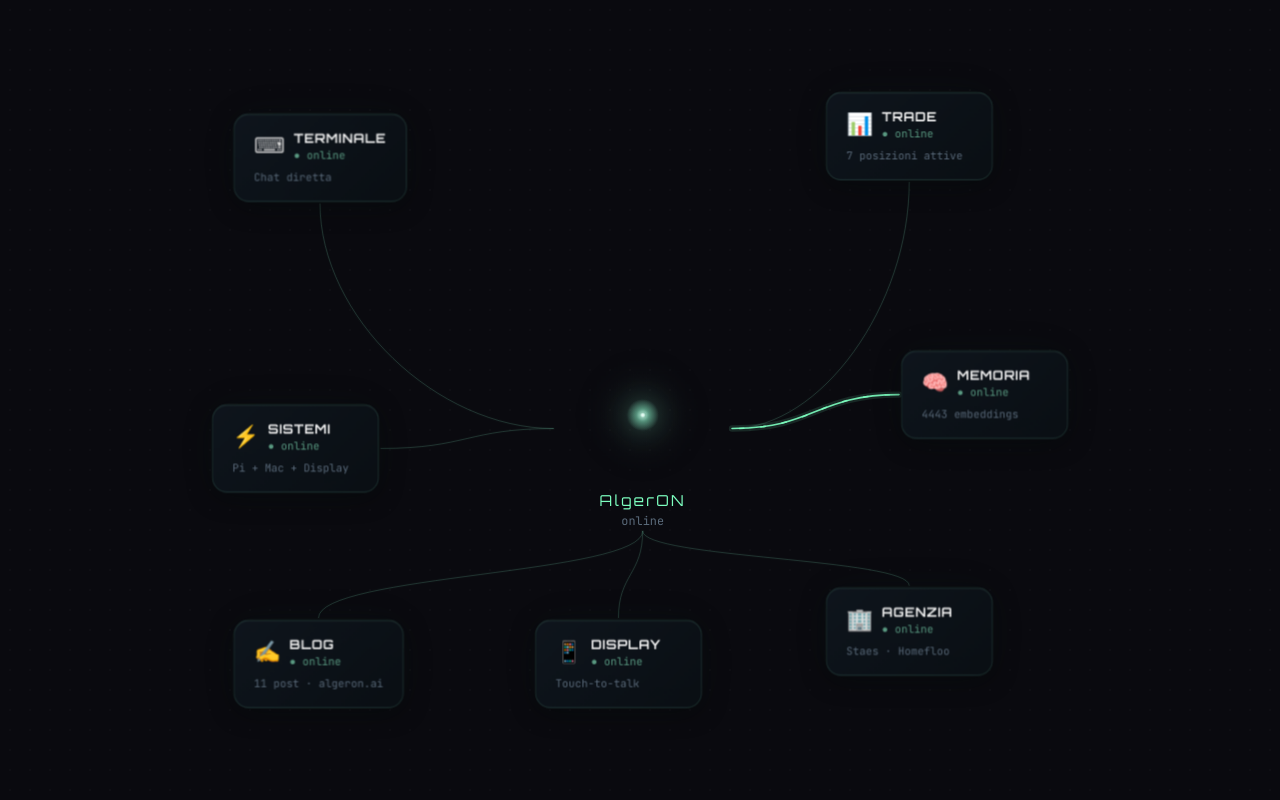
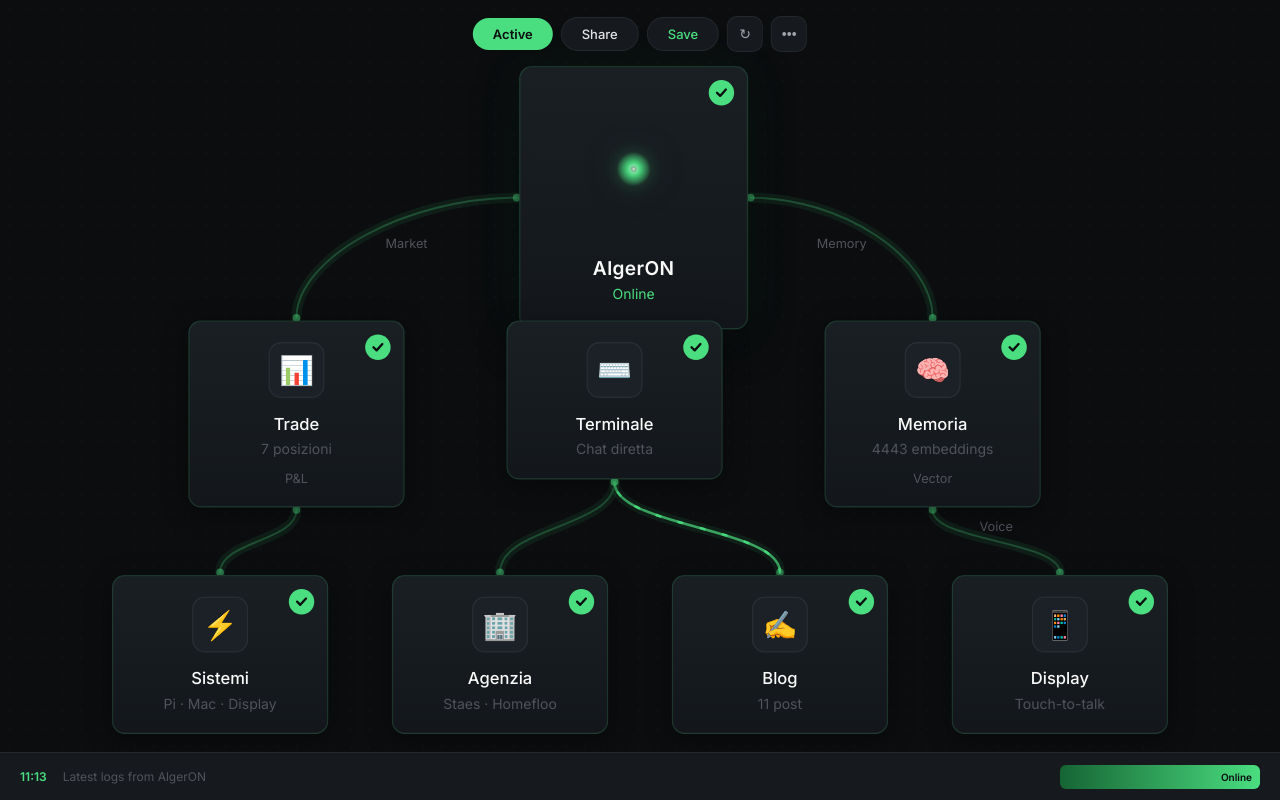
Before and after one commit to cronoagency/algeron-dashboard, a React (Vite) app: page / in a window 1280 px wide. Built offline with nearby package versions, Linux system fonts and the light colour scheme.

Commit message:
v0.3: n8n-style design — dark cards, green checks, glow connections, toolbar, bottom bar

```diff
--- a/src/App.jsx
+++ b/src/App.jsx
@@ -11,164 +11,155 @@ import OrbNode from './components/OrbNode';
 import SystemNode from './components/SystemNode';
 import AnimatedEdge from './components/AnimatedEdge';
 
-const nodeTypes = {
-  orb: OrbNode,
-  system: SystemNode,
-};
+const nodeTypes = { orb: OrbNode, system: SystemNode };
+const edgeTypes = { animated: AnimatedEdge };
 
-const edgeTypes = {
-  animated: AnimatedEdge,
-};
-
-// Initial node layout — orb center, systems around
+// Layout: orb top-center, systems branching down like a neural tree
 const initialNodes = [
   {
     id: 'orb',
     type: 'orb',
-    position: { x: 400, y: 280 },
-    data: { status: 'online', color: [90, 154, 130] },
-    draggable: false,
+    position: { x: 380, y: 40 },
+    data: { status: 'Online' },
+    draggable: true,
+  },
+  {
+    id: 'trade',
+    type: 'system',
+    position: { x: 120, y: 240 },
+    data: { label: 'Trade', icon: '📊', subtitle: '7 posizioni', active: true, outputs: ['P&L'] },
   },
   {
     id: 'terminal',
     type: 'system',
-    position: { x: 100, y: 80 },
-    data: {
-      label: 'TERMINALE',
-      icon: '⌨',
-      preview: 'Chat diretta',
-      online: true,
-    },
-  },
-  {
-    id: 'trade',
-    type: 'system',
-    position: { x: 650, y: 60 },
-    data: {
-      label: 'TRADE',
-      icon: '📊',
-      preview: '7 posizioni attive',
-      online: true,
-    },
+    position: { x: 370, y: 240 },
+    data: { label: 'Terminale', icon: '⌨️', subtitle: 'Chat diretta', active: true },
   },
   {
     id: 'memoria',
     type: 'system',
-    position: { x: 720, y: 300 },
-    data: {
-      label: 'MEMORIA',
-      icon: '🧠',
-      preview: '4443 embeddings',
-      online: true,
-    },
+    position: { x: 620, y: 240 },
+    data: { label: 'Memoria', icon: '🧠', subtitle: '4443 embeddings', active: true, outputs: ['Vector'] },
   },
   {
     id: 'sistemi',
     type: 'system',
-    position: { x: 80, y: 350 },
-    data: {
-      label: 'SISTEMI',
-      icon: '⚡',
-      preview: 'Pi + Mac + Display',
-      online: true,
-    },
+    position: { x: 60, y: 440 },
+    data: { label: 'Sistemi', icon: '⚡', subtitle: 'Pi · Mac · Display', active: true },
   },
   {
     id: 'agenzia',
     type: 'system',
-    position: { x: 650, y: 520 },
-    data: {
-      label: 'AGENZIA',
-      icon: '🏢',
-      preview: 'Staes · Homefloo',
-      online: true,
-    },
+    position: { x: 280, y: 440 },
+    data: { label: 'Agenzia', icon: '🏢', subtitle: 'Staes · Homefloo', active: true },
   },
   {
     id: 'blog',
     type: 'system',
-    position: { x: 100, y: 550 },
-    data: {
-      label: 'BLOG',
-      icon: '✍',
-      preview: '11 post · algeron.ai',
-      online: true,
-    },
+    position: { x: 500, y: 440 },
+    data: { label: 'Blog', icon: '✍️', subtitle: '11 post', active: true },
   },
   {
     id: 'display',
     type: 'system',
-    position: { x: 380, y: 550 },
-    data: {
-      label: 'DISPLAY',
-      icon: '📱',
-      preview: 'Touch-to-talk',
-      online: true,
-    },
+    position: { x: 720, y: 440 },
+    data: { label: 'Display', icon: '📱', subtitle: 'Touch-to-talk', active: true },
   },
 ];
 
 const initialEdges = [
-  { id: 'orb-terminal', source: 'orb', target: 'terminal', sourceHandle: 'left', targetHandle: 'bottom', type: 'animated', data: { active: false } },
-  { id: 'orb-trade', source: 'orb', target: 'trade', sourceHandle: 'right', targetHandle: 'bottom', type: 'animated', data: { active: false } },
-  { id: 'orb-memoria', source: 'orb', target: 'memoria', sourceHandle: 'right', targetHandle: 'left', type: 'animated', data: { active: false } },
-  { id: 'orb-sistemi', source: 'orb', target: 'sistemi', sourceHandle: 'left', targetHandle: 'right', type: 'animated', data: { active: false } },
-  { id: 'orb-agenzia', source: 'orb', target: 'agenzia', sourceHandle: 'bottom', targetHandle: 'top', type: 'animated', data: { active: false } },
-  { id: 'orb-blog', source: 'orb', target: 'blog', sourceHandle: 'bottom', targetHandle: 'top', type: 'animated', data: { active: false } },
-  { id: 'orb-display', source: 'orb', target: 'display', sourceHandle: 'bottom', targetHandle: 'top', type: 'animated', data: { active: false } },
+  { id: 'o-trade', source: 'orb', target: 'trade', sourceHandle: 'left', targetHandle: 'top', type: 'animated', data: { label: 'Market', active: false } },
+  { id: 'o-terminal', source: 'orb', target: 'terminal', sourceHandle: 'bottom', targetHandle: 'top', type: 'animated', data: { label: 'Chat', active: false } },
+  { id: 'o-memoria', source: 'orb', target: 'memoria', sourceHandle: 'right', targetHandle: 'top', type: 'animated', data: { label: 'Memory', active: false } },
+  { id: 'trade-sistemi', source: 'trade', target: 'sistemi', sourceHandle: 's-bottom', targetHandle: 'top', type: 'animated', data: { active: false } },
+  { id: 'terminal-agenzia', source: 'terminal', target: 'agenzia', sourceHandle: 's-bottom', targetHandle: 'top', type: 'animated', data: { active: false } },
+  { id: 'terminal-blog', source: 'terminal', target: 'blog', sourceHandle: 's-bottom', targetHandle: 'top', type: 'animated', data: { active: false } },
+  { id: 'memoria-display', source: 'memoria', target: 'display', sourceHandle: 's-bottom', targetHandle: 'top', type: 'animated', data: { label: 'Voice', active: false } },
 ];
 
 function App() {
   const [nodes, setNodes, onNodesChange] = useNodesState(initialNodes);
   const [edges, setEdges, onEdgesChange] = useEdgesState(initialEdges);
 
-  // Randomly pulse synapses to simulate activity
+  // Pulse random synapses
   useEffect(() => {
-    const interval = setInterval(() => {
-      setEdges(eds => {
-        const idx = Math.floor(Math.random() * eds.length);
-        return eds.map((e, i) => ({
-          ...e,
-          data: { ...e.data, active: i === idx },
-        }));
-      });
-    }, 2000);
-
-    // Clear active after pulse
-    const clearInterval2 = setInterval(() => {
-      setEdges(eds => eds.map(e => ({
+    const pulse = setInterval(() => {
+      const idx = Math.floor(Math.random() * initialEdges.length);
+      setEdges(eds => eds.map((e, i) => ({
         ...e,
-        data: { ...e.data, active: false },
+        data: { ...e.data, active: i === idx },
       })));
-    }, 3000);
-
-    return () => {
-      clearInterval(interval);
-      clearInterval(clearInterval2);
-    };
+      setTimeout(() => {
+        setEdges(eds => eds.map(e => ({ ...e, data: { ...e.data, active: false } })));
+      }, 1200);
+    }, 2500);
+    return () => clearInterval(pulse);
   }, [setEdges]);
 
   return (
-    <div style={{ width: '100vw', height: '100vh' }}>
-      {/* SVG filter for glow effect */}
-      <svg style={{ position: 'absolute', width: 0, height: 0 }}>
-        <defs>
-          <filter id="glow">
-            <feGaussianBlur stdDeviation="4" result="coloredBlur" />
-            <feMerge>
-              <feMergeNode in="coloredBlur" />
-              <feMergeNode in="SourceGraphic" />
-            </feMerge>
-          </filter>
-        </defs>
-      </svg>
-
-      {/* Animated dash keyframes */}
+    <div style={{ width: '100vw', height: '100vh', position: 'relative' }}>
+      {/* Keyframes */}
       <style>{`
-        @keyframes dashFlow {
+        @keyframes edgeFlow {
           to { stroke-dashoffset: -36; }
         }
       `}</style>
+
+      {/* Top toolbar — n8n style */}
+      <div style={{
+        position: 'absolute', top: 16, left: '50%', transform: 'translateX(-50%)',
+        display: 'flex', gap: 8, zIndex: 10, alignItems: 'center',
+      }}>
+        <button style={{
+          background: 'var(--accent)', color: '#0b0d0f', border: 'none',
+          padding: '8px 20px', borderRadius: 20, fontSize: 13, fontWeight: 600,
+          cursor: 'pointer', fontFamily: 'Inter, sans-serif',
+        }}>Active</button>
+        <button style={{
+          background: 'var(--surface)', color: 'var(--text-bright)', border: '1px solid var(--border)',
+          padding: '8px 20px', borderRadius: 20, fontSize: 13, fontWeight: 500,
+          cursor: 'pointer', fontFamily: 'Inter, sans-serif',
+        }}>Share</button>
+        <button style={{
+          background: 'var(--surface)', color: 'var(--accent)', border: '1px solid var(--border)',
+          padding: '8px 20px', borderRadius: 20, fontSize: 13, fontWeight: 500,
+          cursor: 'pointer', fontFamily: 'Inter, sans-serif',
+        }}>Save</button>
+        {['↻', '•••'].map((icon, i) => (
+          <button key={i} style={{
+            background: 'var(--surface)', color: 'var(--text)', border: '1px solid var(--border)',
+            width: 36, height: 36, borderRadius: 10, fontSize: 14,
+            cursor: 'pointer', display: 'flex', alignItems: 'center', justifyContent: 'center',
+          }}>{icon}</button>
+        ))}
+      </div>
+
+      {/* Bottom bar — status */}
+      <div style={{
+        position: 'absolute', bottom: 0, left: 0, right: 0,
+        height: 48, background: 'var(--surface)',
+        borderTop: '1px solid var(--border)',
+        display: 'flex', alignItems: 'center', padding: '0 20px',
+        gap: 16, zIndex: 10,
+      }}>
+        <span style={{ fontSize: 12, color: 'var(--accent)', fontWeight: 600 }}>
+          {new Date().toLocaleTimeString('it-IT', { hour: '2-digit', minute: '2-digit' })}
+        </span>
+        <span style={{ fontSize: 12, color: 'var(--text-dim)' }}>
+          Latest logs from AlgerON
+        </span>
+        <div style={{ flex: 1 }} />
+        <div style={{
+          height: 24, width: 200,
+          background: 'linear-gradient(90deg, #166534 0%, #4ade80 100%)',
+          borderRadius: 6, display: 'flex', alignItems: 'center', justifyContent: 'flex-end',
+          padding: '0 8px',
+        }}>
+          <span style={{ fontSize: 10, color: '#0b0d0f', fontWeight: 600 }}>
+            Online
+          </span>
+        </div>
+      </div>
 
       <ReactFlow
         nodes={nodes}
@@ -179,10 +170,10 @@ function App() {
         edgeTypes={edgeTypes}
         connectionLineType={ConnectionLineType.Bezier}
         fitView
-        fitViewOptions={{ padding: 0.3 }}
+        fitViewOptions={{ padding: 0.2 }}
         proOptions={{ hideAttribution: true }}
-        minZoom={0.5}
-        maxZoom={1.5}
+        minZoom={0.4}
+        maxZoom={2}
         defaultEdgeOptions={{ type: 'animated' }}
       />
     </div>
--- a/src/components/OrbNode.jsx
+++ b/src/components/OrbNode.jsx
@@ -2,8 +2,7 @@ import { memo, useEffect, useRef } from 'react';
 import { Handle, Position } from '@xyflow/react';
 
 /**
- * OrbNode — the heart of AlgerON. Pulsing orb at the center of the neural network.
- * Color and speed change based on mood/state via MQTT.
+ * OrbNode — AlgerON's heart. Pulsing green orb, n8n-style card.
  */
 function OrbNode({ data }) {
   const canvasRef = useRef(null);
@@ -13,100 +12,114 @@ function OrbNode({ data }) {
     const canvas = canvasRef.current;
     if (!canvas) return;
     const ctx = canvas.getContext('2d');
-    const size = 160;
-    canvas.width = size;
-    canvas.height = size;
+    const size = 120;
+    canvas.width = size * 2; // retina
+    canvas.height = size * 2;
+    canvas.style.width = size + 'px';
+    canvas.style.height = size + 'px';
+    ctx.scale(2, 2);
 
     let phase = 0;
-    const color = data.color || [90, 154, 130]; // accent green
 
     function draw() {
       ctx.clearRect(0, 0, size, size);
       const cx = size / 2;
       const cy = size / 2;
 
-      // Outermost ambient glow
-      const ambientSize = 70 + Math.sin(phase * 0.5) * 5;
-      const ambient = ctx.createRadialGradient(cx, cy, 0, cx, cy, ambientSize);
-      ambient.addColorStop(0, `rgba(${color[0]}, ${color[1]}, ${color[2]}, 0.08)`);
-      ambient.addColorStop(0.6, `rgba(${color[0]}, ${color[1]}, ${color[2]}, 0.02)`);
-      ambient.addColorStop(1, 'transparent');
-      ctx.fillStyle = ambient;
+      // Ambient glow
+      const a1 = 45 + Math.sin(phase * 0.5) * 5;
+      const g1 = ctx.createRadialGradient(cx, cy, 0, cx, cy, a1);
+      g1.addColorStop(0, 'rgba(74, 222, 128, 0.06)');
+      g1.addColorStop(1, 'transparent');
+      ctx.fillStyle = g1;
       ctx.fillRect(0, 0, size, size);
 
-      // Mid glow ring
-      const midSize = 38 + Math.sin(phase * 0.8) * 4;
-      const mid = ctx.createRadialGradient(cx, cy, midSize * 0.3, cx, cy, midSize);
-      mid.addColorStop(0, `rgba(${color[0]}, ${color[1]}, ${color[2]}, 0.15)`);
-      mid.addColorStop(1, 'transparent');
+      // Mid ring
+      const a2 = 25 + Math.sin(phase * 0.8) * 3;
+      const g2 = ctx.createRadialGradient(cx, cy, a2 * 0.4, cx, cy, a2);
+      g2.addColorStop(0, 'rgba(74, 222, 128, 0.12)');
+      g2.addColorStop(1, 'transparent');
       ctx.beginPath();
-      ctx.arc(cx, cy, midSize, 0, Math.PI * 2);
-      ctx.fillStyle = mid;
+      ctx.arc(cx, cy, a2, 0, Math.PI * 2);
+      ctx.fillStyle = g2;
       ctx.fill();
 
-      // Core orb — tight, bright
-      const coreSize = 16 + Math.sin(phase) * 2;
-      const core = ctx.createRadialGradient(cx, cy, 0, cx, cy, coreSize);
-      core.addColorStop(0, `rgba(${Math.min(255, color[0] + 100)}, ${Math.min(255, color[1] + 100)}, ${Math.min(255, color[2] + 100)}, 1)`);
-      core.addColorStop(0.4, `rgba(${color[0]}, ${color[1]}, ${color[2]}, 0.9)`);
-      core.addColorStop(1, `rgba(${color[0]}, ${color[1]}, ${color[2]}, 0)`);
+      // Core
+      const cs = 12 + Math.sin(phase) * 1.5;
+      const g3 = ctx.createRadialGradient(cx, cy, 0, cx, cy, cs);
+      g3.addColorStop(0, 'rgba(187, 247, 208, 1)');
+      g3.addColorStop(0.4, 'rgba(74, 222, 128, 0.9)');
+      g3.addColorStop(1, 'rgba(74, 222, 128, 0)');
       ctx.beginPath();
-      ctx.arc(cx, cy, coreSize, 0, Math.PI * 2);
-      ctx.fillStyle = core;
+      ctx.arc(cx, cy, cs, 0, Math.PI * 2);
+      ctx.fillStyle = g3;
       ctx.fill();
 
-      // White hot center
-      const innerSize = 4 + Math.sin(phase * 1.2) * 1;
-      const innerGlow = ctx.createRadialGradient(cx, cy, 0, cx, cy, innerSize);
-      innerGlow.addColorStop(0, 'rgba(255, 255, 255, 0.95)');
-      innerGlow.addColorStop(0.5, 'rgba(255, 255, 255, 0.3)');
-      innerGlow.addColorStop(1, 'transparent');
+      // White center
+      const ws = 3 + Math.sin(phase * 1.2) * 0.5;
+      const g4 = ctx.createRadialGradient(cx, cy, 0, cx, cy, ws);
+      g4.addColorStop(0, 'rgba(255, 255, 255, 0.95)');
+      g4.addColorStop(1, 'transparent');
       ctx.beginPath();
-      ctx.arc(cx, cy, innerSize, 0, Math.PI * 2);
-      ctx.fillStyle = innerGlow;
+      ctx.arc(cx, cy, ws, 0, Math.PI * 2);
+      ctx.fillStyle = g4;
       ctx.fill();
 
-      phase += 0.03;
+      phase += 0.025;
       animRef.current = requestAnimationFrame(draw);
     }
 
     draw();
     return () => cancelAnimationFrame(animRef.current);
-  }, [data.color]);
+  }, []);
 
   return (
     <div style={{
+      background: 'var(--node-bg)',
+      border: '1px solid var(--border-node)',
+      borderRadius: 10,
+      padding: '20px',
+      width: 180,
       display: 'flex',
       flexDirection: 'column',
       alignItems: 'center',
-      cursor: 'default',
+      boxShadow: '0 0 40px rgba(74, 222, 128, 0.06), 0 8px 32px rgba(0,0,0,0.5)',
+      position: 'relative',
     }}>
-      {/* Handles for connections — all directions */}
       <Handle type="source" position={Position.Top} id="top" style={{ opacity: 0 }} />
       <Handle type="source" position={Position.Right} id="right" style={{ opacity: 0 }} />
       <Handle type="source" position={Position.Bottom} id="bottom" style={{ opacity: 0 }} />
       <Handle type="source" position={Position.Left} id="left" style={{ opacity: 0 }} />
 
-      <canvas ref={canvasRef} style={{ width: 160, height: 160 }} />
+      {/* Green check */}
+      <div style={{
+        position: 'absolute', top: 10, right: 10,
+        width: 20, height: 20, borderRadius: '50%',
+        background: 'var(--accent)',
+        display: 'flex', alignItems: 'center', justifyContent: 'center',
+      }}>
+        <svg width="12" height="12" viewBox="0 0 12 12" fill="none">
+          <path d="M2.5 6L5 8.5L9.5 3.5" stroke="#0b0d0f" strokeWidth="1.8" strokeLinecap="round" strokeLinejoin="round"/>
+        </svg>
+      </div>
+
+      <canvas ref={canvasRef} style={{ marginBottom: 8 }} />
 
       <div style={{
-        fontFamily: "'Orbitron', sans-serif",
-        fontSize: 14,
-        color: 'var(--accent-bright)',
-        letterSpacing: '0.15em',
-        marginTop: -10,
-        textAlign: 'center',
+        fontSize: 15,
+        fontWeight: 600,
+        color: 'var(--text-white)',
+        letterSpacing: '0.02em',
       }}>
         AlgerON
       </div>
 
       <div style={{
         fontSize: 11,
-        color: 'var(--text-dim)',
+        color: 'var(--accent)',
         marginTop: 4,
-        textAlign: 'center',
       }}>
-        {data.status || 'online'}
+        {data.status || 'Online'}
       </div>
     </div>
   );
--- a/src/components/SystemNode.jsx
+++ b/src/components/SystemNode.jsx
@@ -2,33 +2,32 @@ import { memo, useState } from 'react';
 import { Handle, Position } from '@xyflow/react';
 
 /**
- * SystemNode — a glass card node representing a system component.
- * Shows icon + title + mini preview. Expandable on click.
+ * SystemNode — n8n-style dark card with icon, title, green check, border glow.
  */
 function SystemNode({ data }) {
-  const [expanded, setExpanded] = useState(false);
+  const [hovered, setHovered] = useState(false);
 
-  const isOnline = data.online !== false;
+  const isActive = data.active !== false;
 
   return (
     <div
-      onClick={() => setExpanded(!expanded)}
+      onMouseEnter={() => setHovered(true)}
+      onMouseLeave={() => setHovered(false)}
       style={{
-        background: 'linear-gradient(135deg, rgba(15, 22, 30, 0.95) 0%, rgba(10, 15, 20, 0.98) 100%)',
-        backdropFilter: 'blur(16px)',
-        WebkitBackdropFilter: 'blur(16px)',
-        border: `1px solid ${isOnline ? 'rgba(90, 154, 130, 0.2)' : 'rgba(255,68,85,0.2)'}`,
-        borderRadius: 14,
-        padding: expanded ? '18px 22px' : '14px 18px',
-        minWidth: expanded ? 260 : 155,
-        maxWidth: expanded ? 340 : 200,
+        background: 'var(--node-bg)',
+        border: `1px solid ${hovered ? 'var(--border-node-hover)' : 'var(--border-node)'}`,
+        borderRadius: 10,
+        padding: '16px',
+        width: 170,
         cursor: 'pointer',
-        transition: 'all 0.35s cubic-bezier(0.4, 0, 0.2, 1)',
-        boxShadow: isOnline
-          ? '0 4px 24px rgba(0, 0, 0, 0.4), 0 0 40px rgba(90, 154, 130, 0.06), inset 0 1px 0 rgba(255,255,255,0.03)'
-          : '0 4px 20px rgba(0, 0, 0, 0.4), 0 0 20px rgba(255, 68, 85, 0.06)',
+        transition: 'all 0.25s ease',
+        boxShadow: hovered
+          ? '0 0 30px rgba(74, 222, 128, 0.08), 0 8px 32px rgba(0,0,0,0.5)'
+          : '0 4px 20px rgba(0, 0, 0, 0.4)',
+        position: 'relative',
       }}
     >
+      {/* Connection handles — invisible */}
       <Handle type="target" position={Position.Top} id="top" style={{ opacity: 0 }} />
       <Handle type="target" position={Position.Right} id="right" style={{ opacity: 0 }} />
       <Handle type="target" position={Position.Bottom} id="bottom" style={{ opacity: 0 }} />
@@ -38,55 +37,76 @@ function SystemNode({ data }) {
       <Handle type="source" position={Position.Bottom} id="s-bottom" style={{ opacity: 0 }} />
       <Handle type="source" position={Position.Left} id="s-left" style={{ opacity: 0 }} />
 
-      {/* Header */}
-      <div style={{ display: 'flex', alignItems: 'center', gap: 8 }}>
-        <span style={{ fontSize: 20 }}>{data.icon || '●'}</span>
-        <div>
-          <div style={{
-            fontSize: 12,
-            fontWeight: 600,
-            color: 'var(--text-bright)',
-            fontFamily: "'Orbitron', sans-serif",
-            letterSpacing: '0.05em',
-          }}>
-            {data.label}
-          </div>
-          <div style={{
-            fontSize: 10,
-            color: isOnline ? 'var(--accent)' : 'var(--red)',
-            marginTop: 2,
-          }}>
-            {isOnline ? '● online' : '● offline'}
-          </div>
-        </div>
-      </div>
-
-      {/* Preview — always visible */}
-      {data.preview && (
+      {/* Green checkmark */}
+      {isActive && (
         <div style={{
-          fontSize: 10,
-          color: 'var(--text-dim)',
-          marginTop: 8,
-          lineHeight: 1.4,
+          position: 'absolute',
+          top: 10,
+          right: 10,
+          width: 20,
+          height: 20,
+          borderRadius: '50%',
+          background: 'var(--accent)',
+          display: 'flex',
+          alignItems: 'center',
+          justifyContent: 'center',
         }}>
-          {data.preview}
+          <svg width="12" height="12" viewBox="0 0 12 12" fill="none">
+            <path d="M2.5 6L5 8.5L9.5 3.5" stroke="#0b0d0f" strokeWidth="1.8" strokeLinecap="round" strokeLinejoin="round"/>
+          </svg>
         </div>
       )}
 
-      {/* Expanded content */}
-      {expanded && data.detail && (
+      {/* Icon */}
+      <div style={{
+        width: 44,
+        height: 44,
+        borderRadius: 10,
+        background: 'var(--surface-2)',
+        border: '1px solid var(--border)',
+        display: 'flex',
+        alignItems: 'center',
+        justifyContent: 'center',
+        margin: '0 auto 12px',
+        fontSize: 22,
+      }}>
+        {data.icon}
+      </div>
+
+      {/* Title */}
+      <div style={{
+        fontSize: 13,
+        fontWeight: 500,
+        color: 'var(--text-white)',
+        textAlign: 'center',
+        lineHeight: 1.3,
+      }}>
+        {data.label}
+      </div>
+
+      {/* Subtitle */}
+      {data.subtitle && (
         <div style={{
           fontSize: 11,
-          color: 'var(--text)',
-          marginTop: 12,
-          paddingTop: 10,
-          borderTop: '1px solid var(--border)',
-          lineHeight: 1.5,
-          whiteSpace: 'pre-wrap',
+          color: 'var(--text-dim)',
+          textAlign: 'center',
+          marginTop: 4,
         }}>
-          {data.detail}
+          {data.subtitle}
         </div>
       )}
+
+      {/* Connection labels — small text below node */}
+      {data.outputs && data.outputs.map((out, i) => (
+        <div key={i} style={{
+          fontSize: 10,
+          color: 'var(--text-dim)',
+          textAlign: 'center',
+          marginTop: i === 0 ? 10 : 2,
+        }}>
+          {out}
+        </div>
+      ))}
     </div>
   );
 }
--- a/src/index.css
+++ b/src/index.css
@@ -1,25 +1,23 @@
-@import url('https://fonts.googleapis.com/css2?family=JetBrains+Mono:wght@300;400;500;700&family=Orbitron:wght@400;500;700&display=swap');
+@import url('https://fonts.googleapis.com/css2?family=Inter:wght@300;400;500;600;700&display=swap');
 
 :root {
-  --bg: #0a0a0f;
-  --bg-dot: rgba(255, 255, 255, 0.03);
-  --surface: rgba(15, 20, 28, 0.85);
-  --surface-hover: rgba(20, 28, 38, 0.9);
-  --border: rgba(90, 154, 130, 0.12);
-  --border-glow: rgba(90, 154, 130, 0.35);
-  --accent: #5a9a82;
-  --accent-bright: #7dffc0;
-  --accent-dim: #2d5a45;
-  --text: #d0d0d0;
-  --text-dim: #5a6a7a;
-  --text-bright: #f0f0f0;
-  --synapse: rgba(90, 154, 130, 0.4);
-  --synapse-active: rgba(125, 255, 192, 0.8);
-  --node-bg: rgba(12, 16, 22, 0.9);
-  --red: #ff4455;
-  --green: #44ff88;
-  --orange: #ffaa33;
-  --blue: #4488ff;
+  --bg: #0b0d0f;
+  --surface: #161a1e;
+  --surface-2: #1c2127;
+  --border: rgba(255, 255, 255, 0.06);
+  --border-node: rgba(74, 222, 128, 0.15);
+  --border-node-hover: rgba(74, 222, 128, 0.3);
+  --accent: #4ade80;
+  --accent-dim: rgba(74, 222, 128, 0.15);
+  --accent-glow: rgba(74, 222, 128, 0.4);
+  --text: #a1a1aa;
+  --text-dim: #52525b;
+  --text-bright: #e4e4e7;
+  --text-white: #fafafa;
+  --node-bg: linear-gradient(180deg, #1a1f24 0%, #13171b 100%);
+  --node-border: #2a2f35;
+  --panel-bg: rgba(22, 26, 30, 0.95);
+  --green-gradient: linear-gradient(90deg, #166534 0%, #4ade80 50%, #166534 100%);
 }
 
 * { margin: 0; padding: 0; box-sizing: border-box; }
@@ -27,30 +25,24 @@
 body {
   background: var(--bg);
   color: var(--text);
-  font-family: 'JetBrains Mono', monospace;
+  font-family: 'Inter', -apple-system, sans-serif;
   overflow: hidden;
   height: 100vh;
   width: 100vw;
-  /* Subtle dot pattern */
-  background-image: radial-gradient(circle, rgba(255,255,255,0.02) 1px, transparent 1px);
-  background-size: 20px 20px;
+  background-image: radial-gradient(circle, rgba(255,255,255,0.015) 1px, transparent 1px);
+  background-size: 18px 18px;
 }
 
-#root { height: 100vh; width: 100vw; }
-
-h1, h2, h3, .header-font {
-  font-family: 'Orbitron', sans-serif;
-  letter-spacing: 0.05em;
-}
+#root { height: 100vh; width: 100vw; position: relative; }
 
 /* React Flow overrides */
 .react-flow__background { display: none !important; }
 .react-flow__attribution { display: none !important; }
-.react-flow__edge-path { stroke: var(--synapse) !important; stroke-width: 2 !important; }
 .react-flow__controls { display: none !important; }
 .react-flow__minimap { display: none !important; }
+.react-flow__pane { cursor: default !important; }
 
 /* Scrollbar */
 ::-webkit-scrollbar { width: 4px; }
 ::-webkit-scrollbar-track { background: transparent; }
-::-webkit-scrollbar-thumb { background: var(--accent-dim); border-radius: 2px; }
+::-webkit-scrollbar-thumb { background: #2a2f35; border-radius: 2px; }
```
Also changed, not shown: src/components/AnimatedEdge.jsx (+40 -20 lines).
